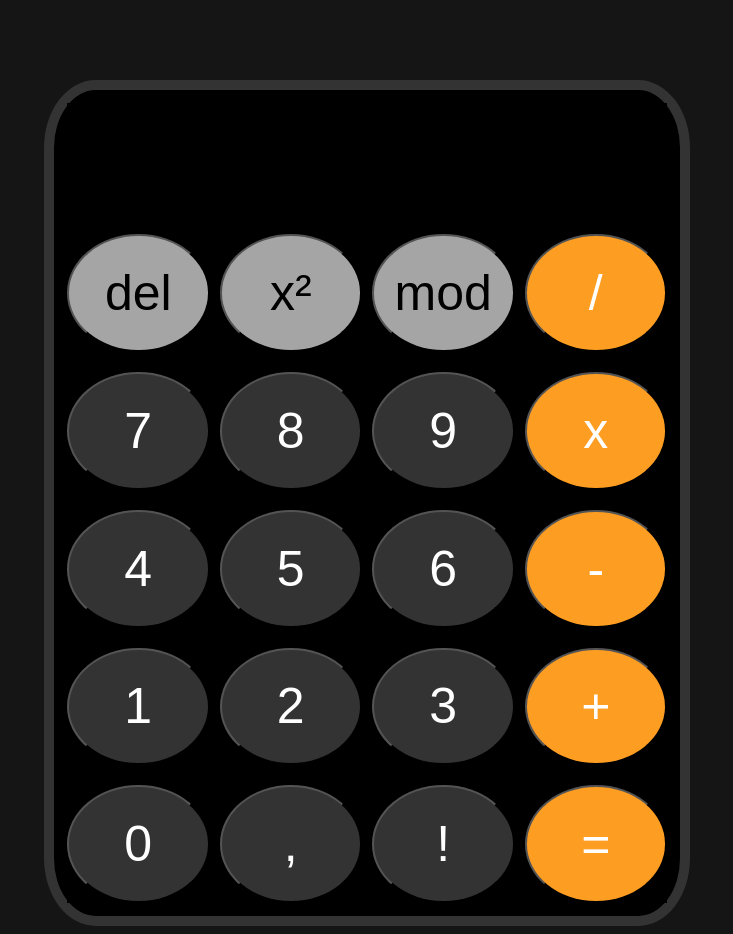
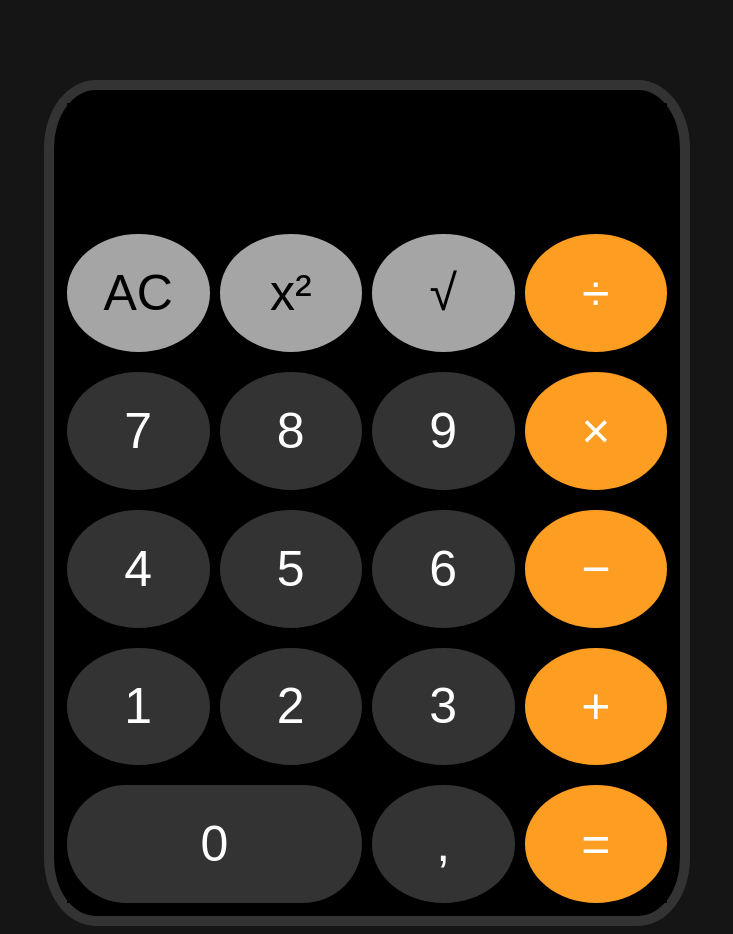
Before and after one commit to GuilhermeGuimaraesUFBA/Calculadora, a plain HTML site: page index.html in a window 1280 px wide. Shown: the part 69-1003 px from the top of the page, without its empty margins (273-1006 px from the left). Drawn offline with Linux system fonts and the light colour scheme.

Commit message:
botoes finais

```diff
--- a/index.html
+++ b/index.html
@@ -16,25 +16,24 @@
                 <input type="text" id = "resultado" readonly>
             </div>
             <div class="botoes">
-                <button class="botaodelete" onclick="" type="button">del</button>
+                <button class="botaodelete" onclick="" type="button">AC</button>
                 <button class="botaoaoquadrado" onclick="" type="button">x²</button>
-                <button class="botaoresto" onclick="" type="button">mod</button>
-                <button class="botaodivisao" onclick="" type="button">/</button>
+                <button class="botaoraiz" onclick="" type="button">√</button>
+                <button class="botaodivisao" onclick="" type="button">÷</button>
                 <button class="botao7" onclick="" type="button">7</button>
                 <button class="botao8" onclick="" type="button">8</button>
                 <button class="botao9" onclick="" type="button">9</button>
-                <button class="botaomultiplicacao" onclick="" type="button">x</button>
+                <button class="botaomultiplicacao" onclick="" type="button">×</button>
                 <button class="botao4" onclick="" type="button">4</button>
                 <button class="botao5" onclick="" type="button">5</button>
                 <button class="botao6" onclick="" type="button">6</button>
-                <button class="botaomenos" onclick="" type="button">-</button>
+                <button class="botaomenos" onclick="" type="button">−</button>
                 <button class="botao1" onclick="" type="button">1</button>
                 <button class="botao2" onclick="" type="button">2</button>
                 <button class="botao3" onclick="" type="button">3</button>
                 <button class="botaomais" onclick="" type="button">+</button>
                 <button class="botao0" onclick="" type="button">0</button>
                 <button class="botaovirgula" onclick="" type="button">,</button>
-                <button class="botaofatorial" onclick="" type="button">!</button>
                 <button class="botaoigual" onclick="" type="reset">=</button>
             </div>
         </div>
--- a/style.css
+++ b/style.css
@@ -57,7 +57,7 @@ body{
 
 .botoes{
     row-gap: 20px;
-    border: transparent;
+    border: none;
     column-gap: 10px;
     height: 100%;
     width: 600px;
@@ -74,6 +74,7 @@ button{
     font-size: 50px;
     border-radius: 50%;
     border-color: #000000;
+    border: none;
 
 }
 button:active{
@@ -90,8 +91,8 @@ button:active{
     color: #FD9D22;
 
 }
-.botaodelete:active, .botaoaoquadrado:active, .botaoresto:active, .botaofatorial:active{
-    background: #000000;
+.botaodelete:active, .botaoaoquadrado:active, .botaoraiz:active, .botaofatorial:active{
+    background: rgb(116, 116, 116);
     color: #A5A5A5
 
 }
@@ -101,7 +102,13 @@ button:active{
     color: white;
 }
 
-.botaodelete, .botaoaoquadrado, .botaoresto{
+.botaodelete, .botaoaoquadrado, .botaoraiz{
     background: #A5A5A5;
     color: #000000
 }
+
+.botao0{
+    grid-column: span 2;
+    border-radius: 100px;
+    text-align: center;
+}
```
